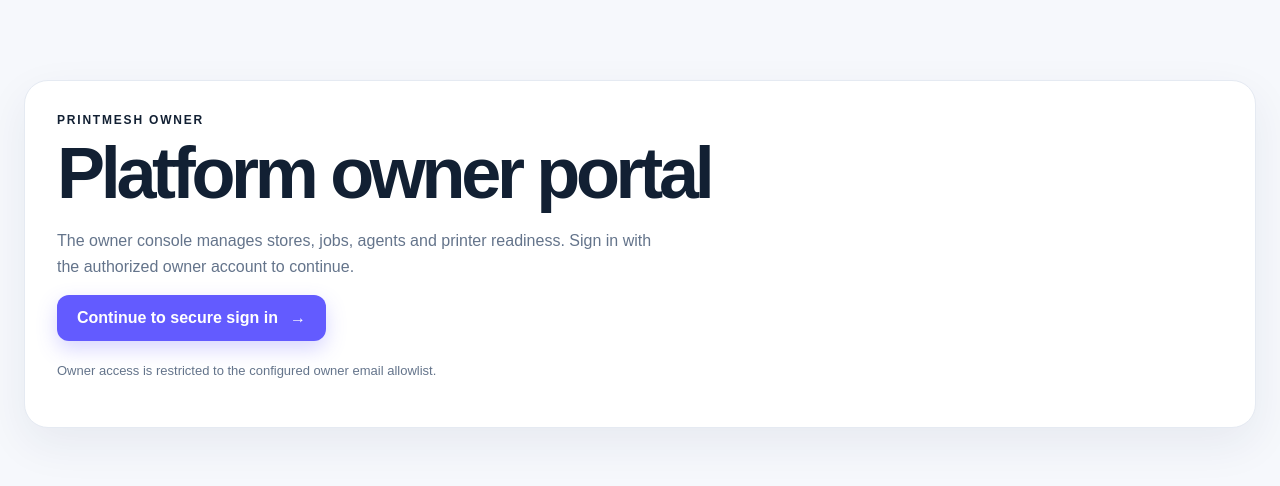
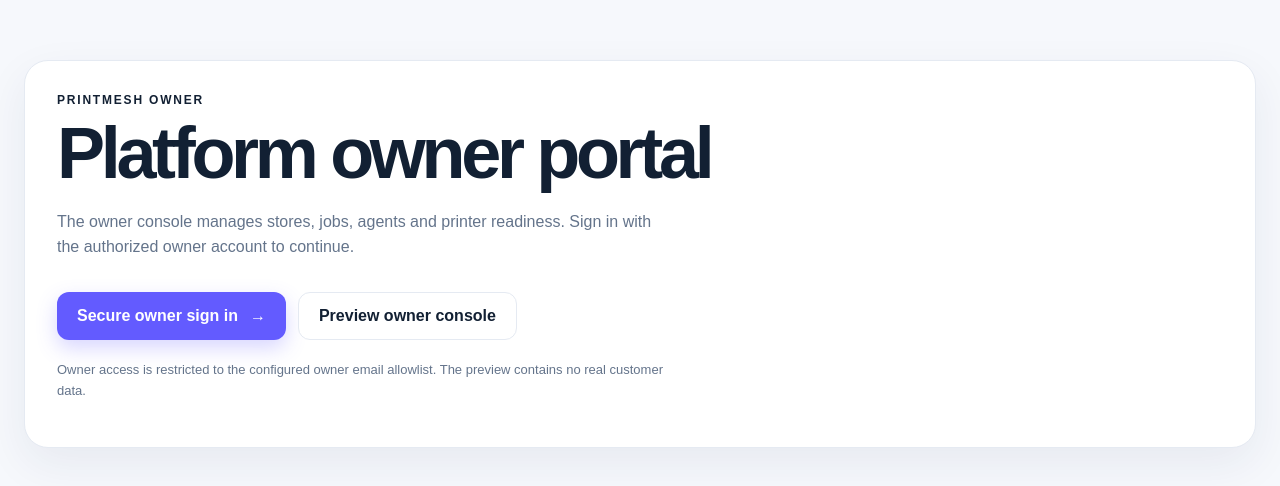
Before and after one commit to akshith-png/PrintMesh, a Next.js app in the folder apps/web/: page /owner/login in a window 1280 px wide. Shown: the part 146-632 px from the top of the page. Built offline with nearby package versions, Linux system fonts and the light colour scheme.

Commit message:
add safe merchant and owner demo portals

```diff
--- /dev/null
+++ b/apps/web/src/app/demo/merchant/page.tsx
@@ -0,0 +1,2 @@
+import Link from "next/link";
+export default function DemoMerchantPage(){return <main className="page-shell"><nav className="topbar"><Link className="brand" href="/">PRINT<span>MESH</span></Link><Link href="/merchant/login">Real merchant sign in</Link></nav><header className="dashboard-header"><div><p className="eyebrow">DEMO MERCHANT</p><h1>PrintHub Koramangala</h1><p className="muted">Demo workspace · no real jobs or credentials</p></div><span className="status">AGENT ONLINE</span></header><section className="stats-grid"><div className="stat-card"><span>Needs approval</span><strong>3</strong></div><div className="stat-card"><span>Printing</span><strong>1</strong></div><div className="stat-card"><span>Completed today</span><strong>18</strong></div><div className="stat-card"><span>Printers</span><strong>2</strong></div></section><section className="card"><p className="eyebrow">INCOMING JOBS</p><h2>Queue</h2><div className="resource-list"><div className="resource-row"><div><strong>resume-az305.pdf</strong><span>2 copies · A4 · Black &amp; White</span></div><span className="status">APPROVE</span></div><div className="resource-row"><div><strong>menu-photo.jpg</strong><span>1 copy · A4 · Color</span></div><span className="status">PRINTING</span></div></div></section></main>}
--- /dev/null
+++ b/apps/web/src/app/demo/owner/page.tsx
@@ -0,0 +1,2 @@
+import Link from "next/link";
+export default function DemoOwnerPage(){return <main className="page-shell"><nav className="topbar"><Link className="brand" href="/">PRINT<span>MESH</span></Link><Link href="/owner/login">Owner sign in</Link></nav><header className="dashboard-header"><div><p className="eyebrow">DEMO OWNER CONSOLE</p><h1>Platform operations</h1><p className="muted">Safe preview with sample data only.</p></div><Link className="button primary" href="/admin/stores/new">Add store</Link></header><section className="stats-grid"><div className="stat-card"><span>Total stores</span><strong>4</strong></div><div className="stat-card"><span>Active stores</span><strong>3</strong></div><div className="stat-card"><span>Jobs today</span><strong>42</strong></div><div className="stat-card"><span>Agents online</span><strong>3</strong></div></section><section className="card"><p className="eyebrow">STORE DIRECTORY</p><h2>Managed stores</h2><div className="resource-list"><div className="resource-row"><div><strong>PrintHub Koramangala</strong><span>Bengaluru · 2 printers · Agent online</span></div><span className="status">ACTIVE</span></div><div className="resource-row"><div><strong>QuickCopy Indiranagar</strong><span>Bengaluru · onboarding incomplete</span></div><span className="status">SETUP</span></div></div></section></main>}
--- a/apps/web/src/app/merchant/login/page.tsx
+++ b/apps/web/src/app/merchant/login/page.tsx
@@ -1,6 +1,7 @@
 "use client";
 
 import { FormEvent, useState } from "react";
+import Link from "next/link";
 import { useRouter } from "next/navigation";
 import { createSupabaseBrowserClient } from "@/lib/supabase/browser";
 
@@ -76,6 +77,7 @@
           <button type="submit" disabled={loading}>
             {loading ? "Signing in..." : "Sign in"}
           </button>
+          <Link className="button secondary" href="/demo/merchant">Preview merchant dashboard</Link>
         </form>
       </section>
     </main>
--- a/apps/web/src/app/owner/login/page.tsx
+++ b/apps/web/src/app/owner/login/page.tsx
@@ -1,5 +1,5 @@
 import Link from "next/link";
 
 export default function OwnerLoginPage() {
-  return <main className="shell"><section className="card auth-card"><p className="eyebrow">PRINTMESH OWNER</p><h1>Platform owner portal</h1><p className="muted">The owner console manages stores, jobs, agents and printer readiness. Sign in with the authorized owner account to continue.</p><Link className="button primary" href="/merchant/login?next=/admin">Continue to secure sign in <span>→</span></Link><p className="muted auth-note">Owner access is restricted to the configured owner email allowlist.</p></section></main>;
+  return <main className="shell"><section className="card auth-card"><p className="eyebrow">PRINTMESH OWNER</p><h1>Platform owner portal</h1><p className="muted">The owner console manages stores, jobs, agents and printer readiness. Sign in with the authorized owner account to continue.</p><div className="hero-actions"><Link className="button primary" href="/merchant/login?next=/admin">Secure owner sign in <span>→</span></Link><Link className="button secondary" href="/demo/owner">Preview owner console</Link></div><p className="muted auth-note">Owner access is restricted to the configured owner email allowlist. The preview contains no real customer data.</p></section></main>;
 }
```
